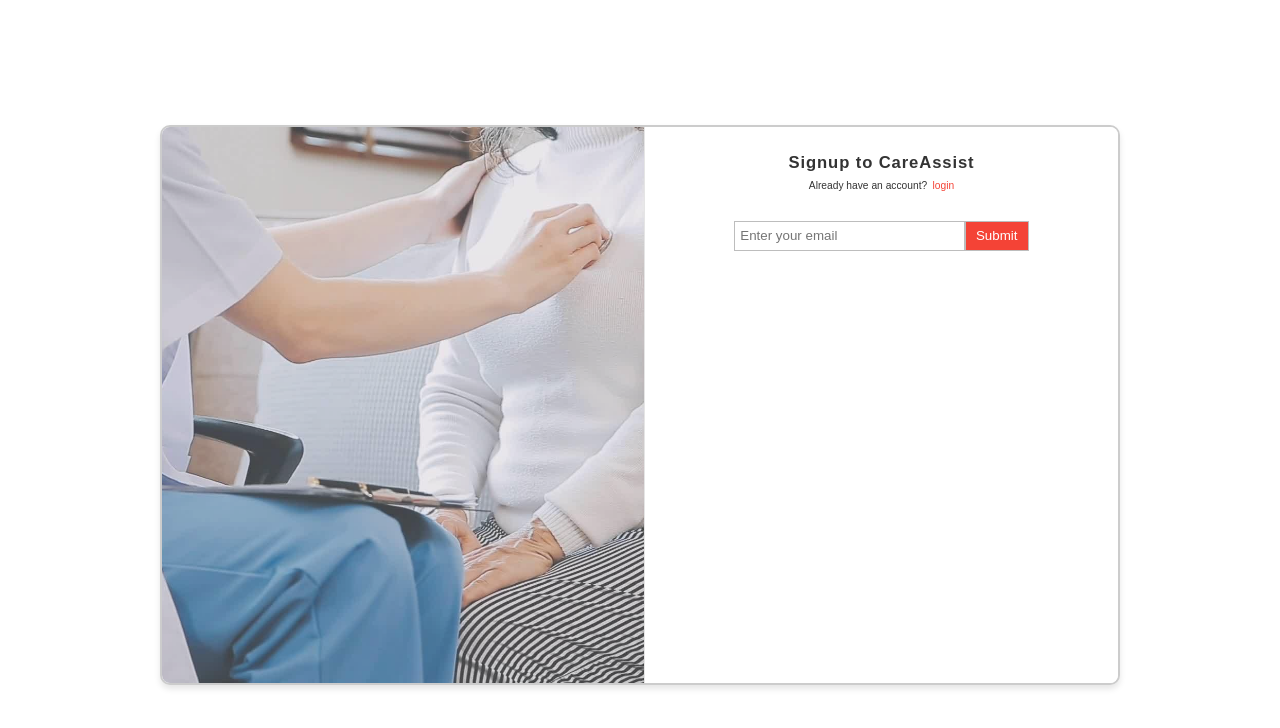
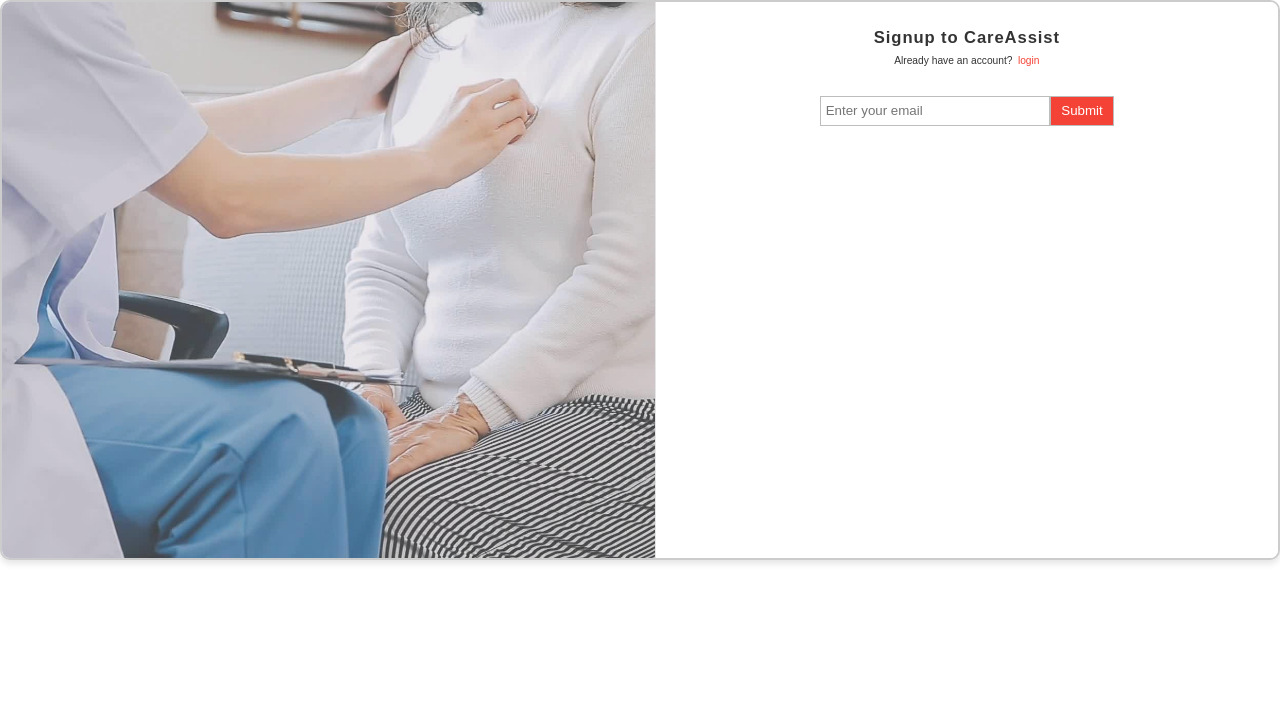
Before and after one commit to Pratik100-source/CareAssist, a React (Vite) app: page /signup in a window 1280 px wide. Shown: the top 728 px of the page. Built offline with nearby package versions, Linux system fonts and the light colour scheme.

Commit message:
changes made

```diff
--- a/src/assets/Signup/signup.css
+++ b/src/assets/Signup/signup.css
@@ -1,7 +1,7 @@
 .signup_main {
-  width: 75%;
+  width: 100%;
   height:70vh;
-  margin: 125px auto 0 auto;
+  margin: 0 auto 0 auto;
   border: 2px solid rgba(0, 0, 0, 0.2);
   display: flex;
   border-radius: 10px;
--- a/src/assets/Topbar/topbar.css
+++ b/src/assets/Topbar/topbar.css
@@ -18,6 +18,7 @@
     flex-direction: row;
     width: 170px;
     /* background-color: red; */
+    cursor: pointer;
 }
 
 .top_main .top_submain .top_nav {
--- a/src/assets/Topbar/topbar.jsx
+++ b/src/assets/Topbar/topbar.jsx
@@ -1,11 +1,16 @@
 import Logo from "../images/logo.png";
 import "./topbar.css";
+import { useNavigate } from "react-router-dom";
+
+
 
 const Topbar = ({ onLoginClick, onSignupClick }) => {
+  const navigate = useNavigate();
+
   return (
     <div className="top_main">
       <div className="top_submain">
-        <img className="logo" src={Logo} alt="Logo" />
+        <img className="logo" src={Logo} alt="Logo" onClick={() => window.location.reload()} />
         <nav className="top_nav">
           <ul className="inside_navigator">
             <li>Find Professionals</li>
```
